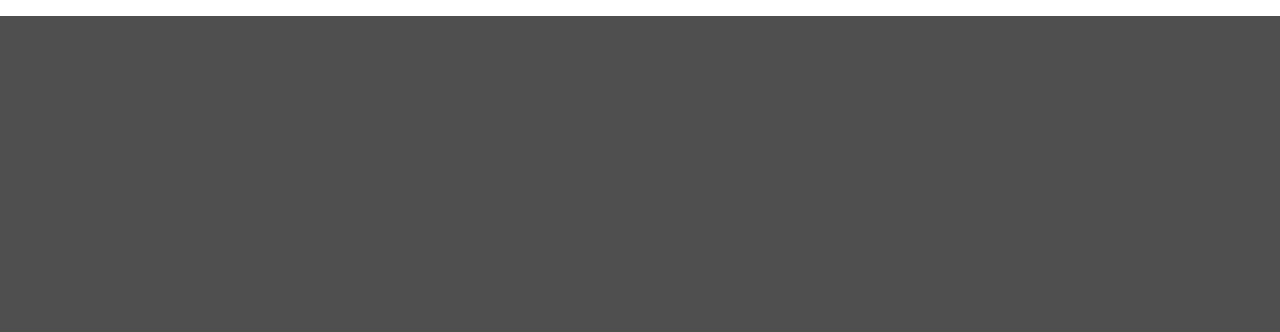
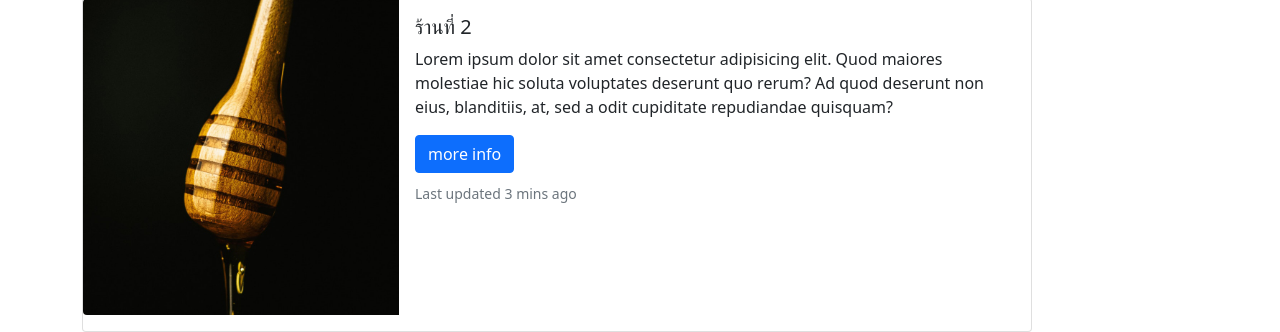
Before and after one commit to Kevinindy2k/Recommend-Restaurant-php, a PHP site: page / in a window 1280 px wide. Shown: the part 1464-1796 px from the top of the page. Before the commit the page ends 1480 px from the top, so only its background shows below. Run offline with PHP 8.4, Linux system fonts and the light colour scheme; some libraries are stand-ins or nearby versions.

Commit message:
add picture class

```diff
--- a/index.php
+++ b/index.php
@@ -79,15 +79,20 @@
     <h1 class = "border-short-bottom text-center">รายการเเนะนำ</h1>
     <div class="row">
 <section class = "col-12 col-sm-12">
-    <div class="card mb-3" style="max-width: 950px;">
+    <div class="card mb-3 h-100" style="max-width: 950px;">
   <div class="row g-0">
     <div class="col-md-4">
-      <img src="..." class="img-fluid rounded-start" alt="...">
+        <a href ="#" class = "warpper-card-img">
+      <img src="assets/icon/cake.jpg" class="img-fluid rounded-start" alt="...">
+      </a>
     </div>
     <div class="col-md-8">
       <div class="card-body">
         <h5 class="card-title">ร้านที่ 1</h5>
         <p class="card-text">Lorem ipsum dolor sit amet consectetur adipisicing elit. Quod maiores molestiae hic soluta voluptates deserunt quo rerum? Ad quod deserunt non eius, blanditiis, at, sed a odit cupiditate repudiandae quisquam?</p>
+        <div class = "p-0 mb-2">
+            <a href = "#" class ="btn btn-primary">more info</a>
+        </div>
         <p class="card-text"><small class="text-muted">Last updated 3 mins ago</small></p>
       </div>
     </div>
@@ -95,17 +100,22 @@
 </div>
     </section>
 <section class = "col-12 col-sm-12">
-    <div class="card mb-3" style="max-width: 950px;">
+    <div class="card mb-3 h-100" style="max-width: 950px;">
   <div class="row g-0">
     <div class="col-md-4">
-      <img src="..." class="img-fluid rounded-start" alt="...">
+    <a href ="#">
+      <img src="assets/icon/honey.jpg" class="img-fluid rounded-start" alt="honey">
+    </a>
     </div>
     <div class="col-md-8">
       <div class="card-body">
         <h5 class="card-title">ร้านที่ 2</h5>
         <p class="card-text">Lorem ipsum dolor sit amet consectetur adipisicing elit. Quod maiores molestiae hic soluta voluptates deserunt quo rerum? Ad quod deserunt non eius, blanditiis, at, sed a odit cupiditate repudiandae quisquam?</p>
+        <div class = "p-0 mb-2">
+            <a href = "#" class ="btn btn-primary">more info</a>
+        </div>
         <p class="card-text"><small class="text-muted">Last updated 3 mins ago</small></p>
-      </div>
+    </div>
     </div>
   </div>
 </div>
```
Also changed, not shown: assets/icon/cake.jpg (added), assets/icon/honey.jpg (added).
